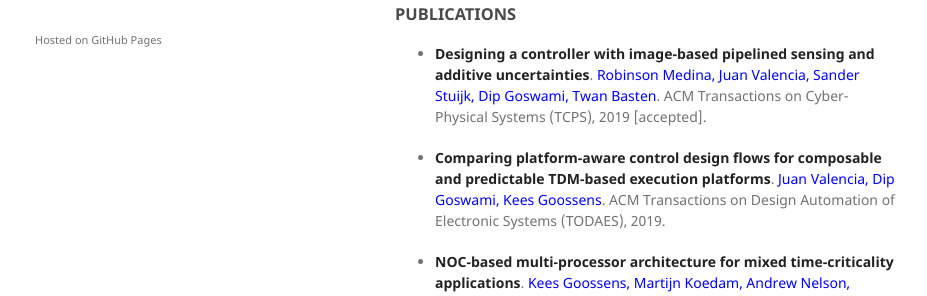
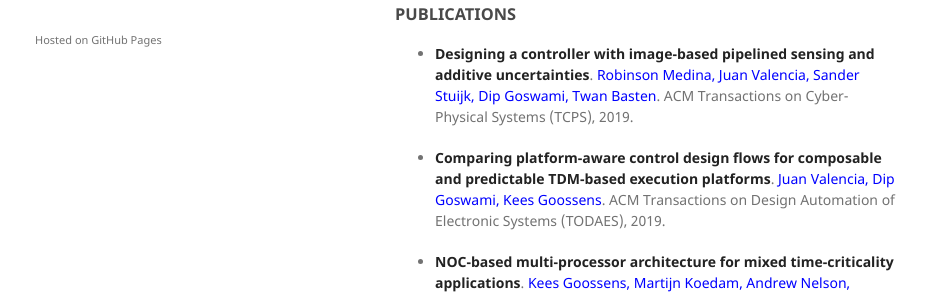
Before and after one commit to juanvalen15/juanvalen15.github.io, a Jekyll site: the page built from resume.md, in a window 1280 px wide. Shown: the part 781-1077 px from the top of the page, without its empty margins (175-1102 px from the left). Built offline with Jekyll 4.4.1, drawn with Linux system fonts in a browser that asks for light colours; our own code applies the rules of GitHub Pages for plain Markdown files.

```diff
--- a/resume.md
+++ b/resume.md
@@ -30,7 +30,7 @@ layout: default
 
 ### PUBLICATIONS
 
-- **Designing a controller with image-based pipelined sensing and additive uncertainties**. <span style="color:blue">Robinson Medina, Juan Valencia, Sander Stuijk, Dip Goswami, Twan Basten</span>. ACM Transactions on Cyber-Physical Systems (TCPS), 2019 [accepted].
+- **Designing a controller with image-based pipelined sensing and additive uncertainties**. <span style="color:blue">Robinson Medina, Juan Valencia, Sander Stuijk, Dip Goswami, Twan Basten</span>. ACM Transactions on Cyber-Physical Systems (TCPS), 2019.
 
 - **Comparing platform-aware control design flows for composable and predictable TDM-based execution platforms**. <span style="color:blue">Juan Valencia, Dip Goswami, Kees Goossens</span>. ACM Transactions on Design Automation of Electronic Systems (TODAES), 2019.
 
```
Also changed, not shown: index.md (+1 -0 lines).
